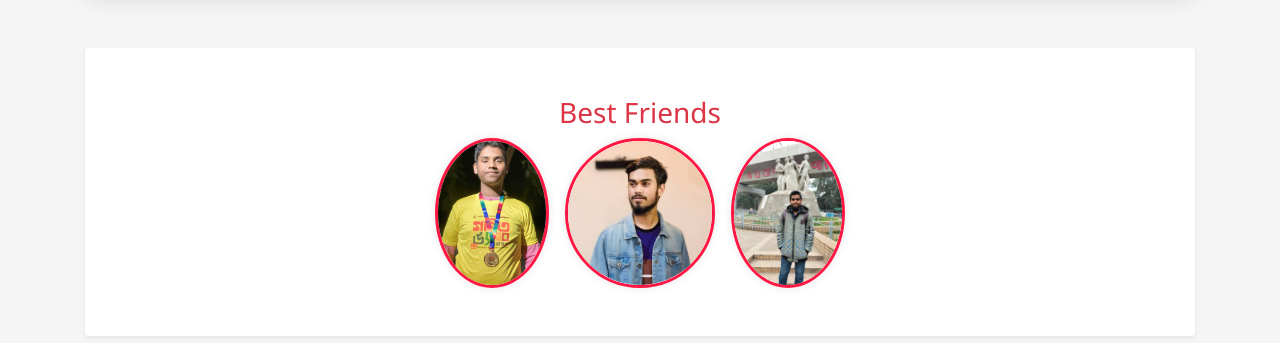
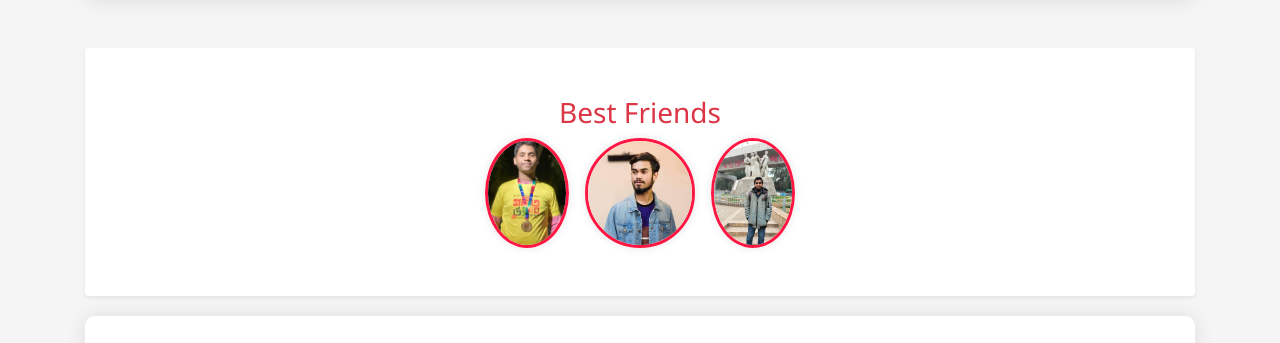
Before and after one commit to urfa-fattah/Happy-birthday-rifat, a plain HTML site: page index.html in a window 1280 px wide. Shown: the part 1200-1543 px from the top of the page. Drawn offline with nearby package versions, Linux system fonts and the light colour scheme; a script that the page names is missing.

Commit message:
Update styles.css

```diff
--- a/styles.css
+++ b/styles.css
@@ -85,8 +85,8 @@ footer button:hover {
 }
 
 .friend-img {
-    max-width: 150px;
-    max-height: 150px;
+    max-width: 110px;
+    max-height: 110px;
     transition: transform 0.3s, box-shadow 0.3s;
     border: 3px solid #ff1744;
     box-shadow: 0 0 10px rgba(0, 0, 0, 0.1);
```
